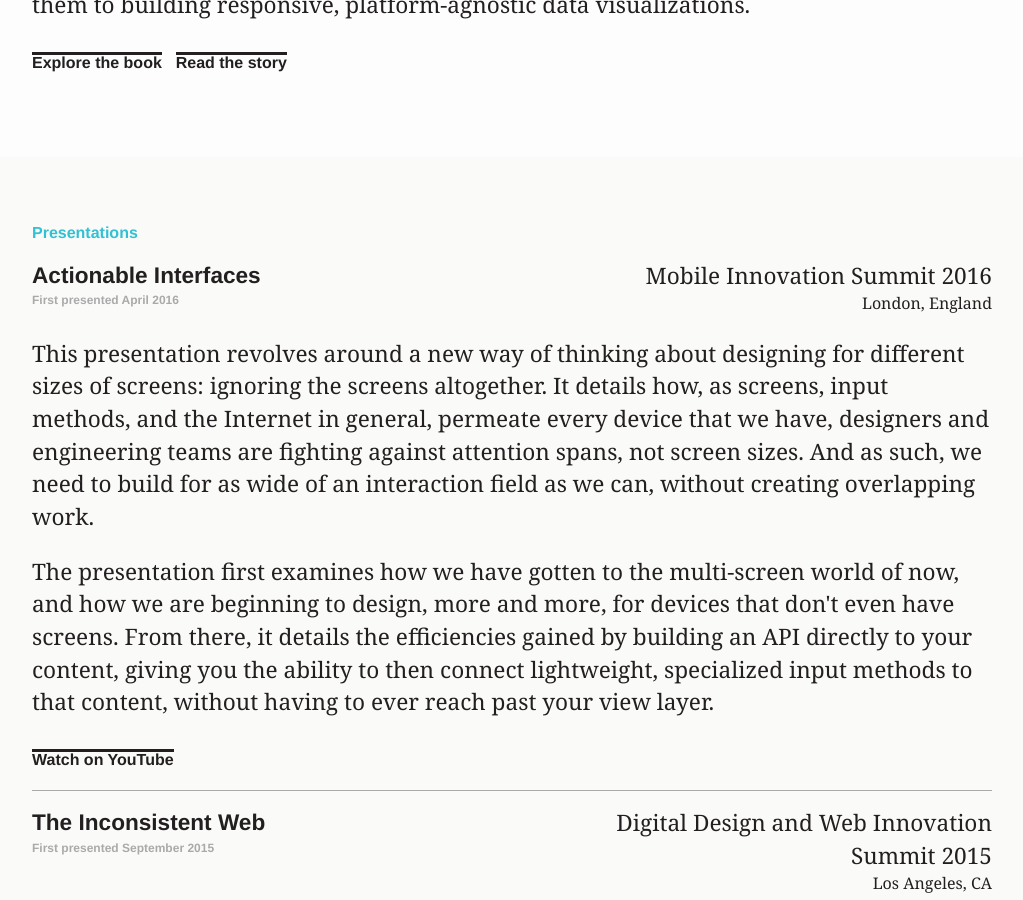
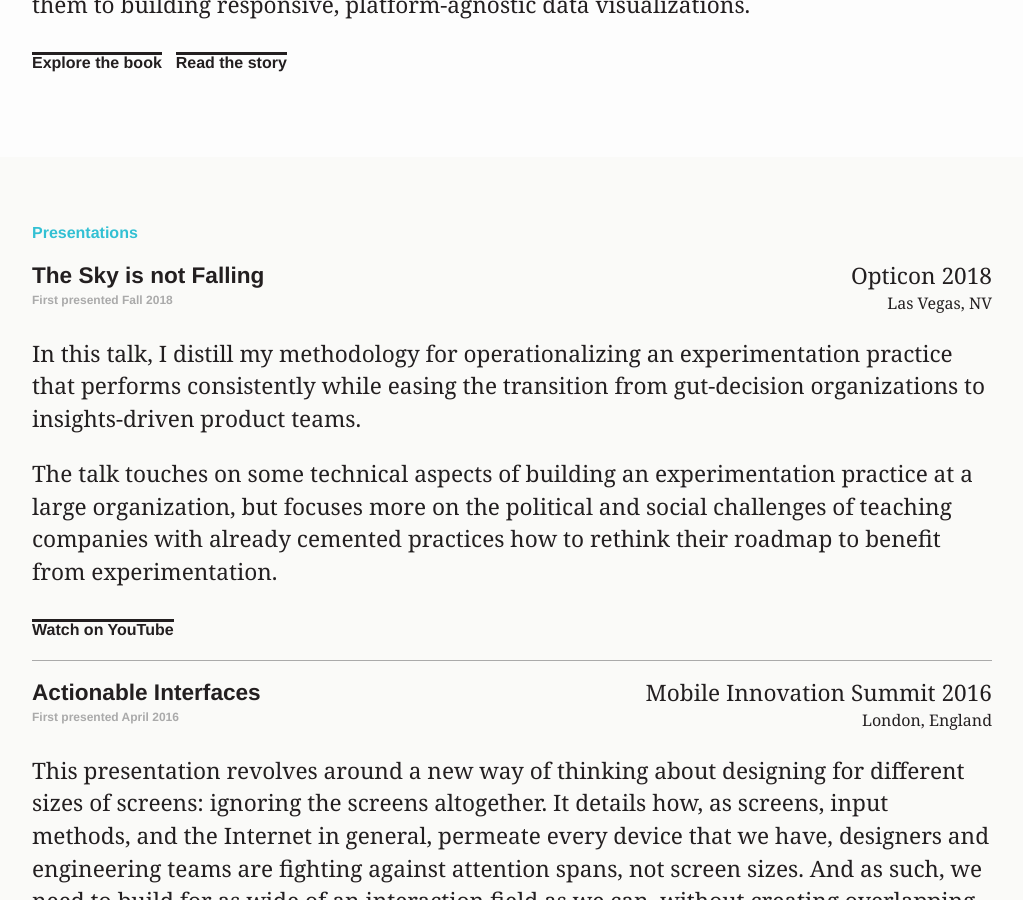
Before and after one commit to billHinderman/resume, a Jekyll site: the page built from index.html, in a window 1280 px wide and 900 px high, scrolled down 8049 px. Shown: the whole window, without its empty margins (128-1151 px from the left). Built offline with Jekyll 4.4.1, drawn with Linux system fonts in a browser that asks for light colours.

Commit message:
Adding TSINF

```diff
--- a/_includes/section-presentation.html
+++ b/_includes/section-presentation.html
@@ -2,6 +2,28 @@
   <div class="wrapper">
     <h2>Presentations</h2>
     <ul class="resume-item-list">
+      <li class="resume-item">
+        <div class="resume-item-main">
+          <div class="resume-item-heading">
+            <h3>The Sky is not Falling</h3>
+            <p class="resume-item-time">First presented Fall 2018</p>
+          </div>
+          <div class="resume-item-info">
+            <b class="resume-item-place">Opticon 2018</b>
+            <address class="resume-item-location">Las Vegas, NV</address>
+          </div>
+        </div>
+        <p class="resume-item-description">
+          In this talk, I distill my methodology for operationalizing an experimentation practice that performs consistently while easing the transition from gut-decision organizations to insights-driven product teams.
+        </p>
+        <p>
+          The talk touches on some technical aspects of building an experimentation practice at a large organization, but focuses more on the political and social challenges of teaching companies with already cemented practices how to rethink their roadmap to benefit from experimentation.
+        </p>
+        <p class="resume-item-description">
+          <a class="link" href="https://www.youtube.com/watch?v=RERyTPBqPfo" target="_blank">Watch on YouTube</a>
+        </p>
+      </li>
+
       <li class="resume-item">
         <div class="resume-item-main">
           <div class="resume-item-heading">
```
